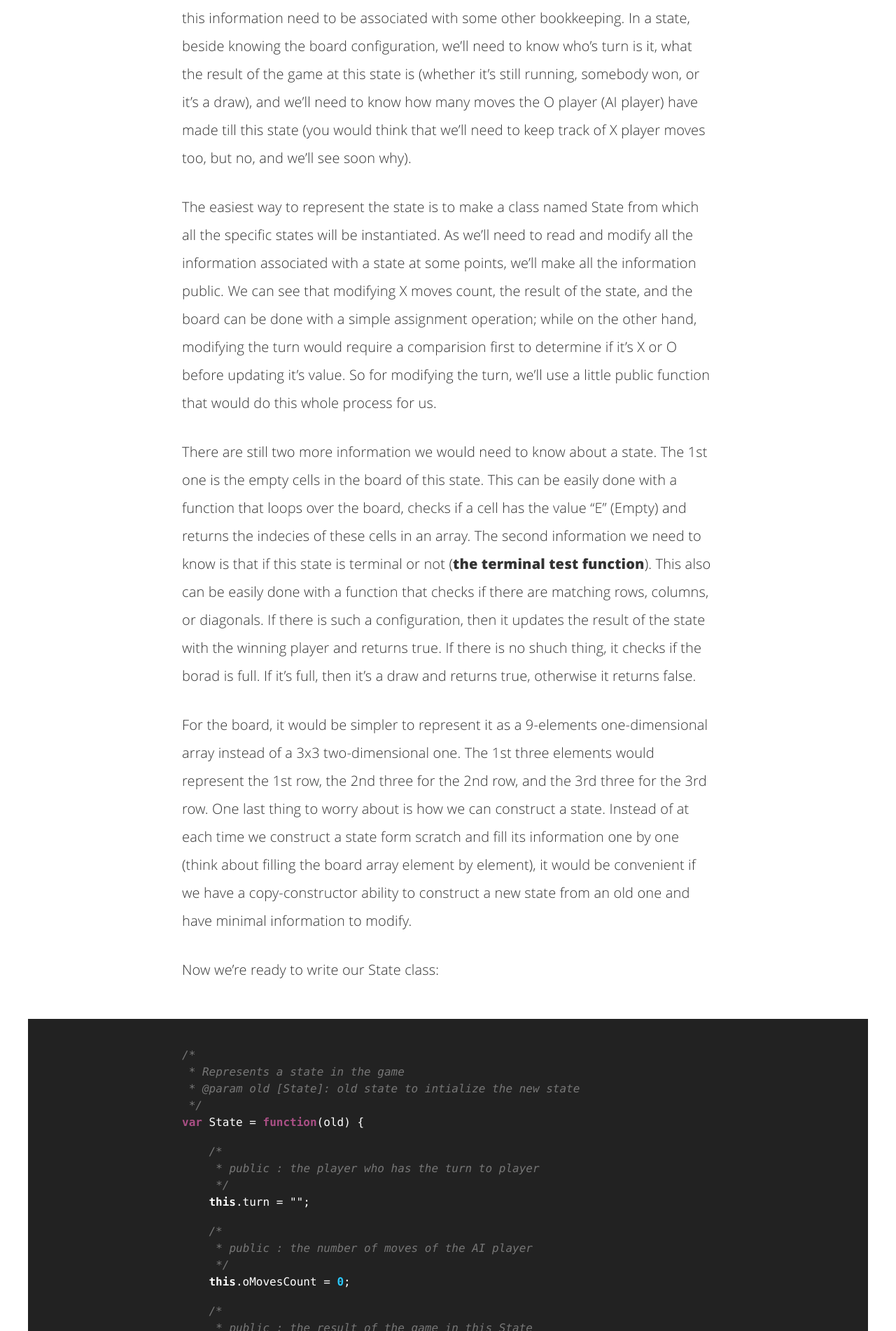
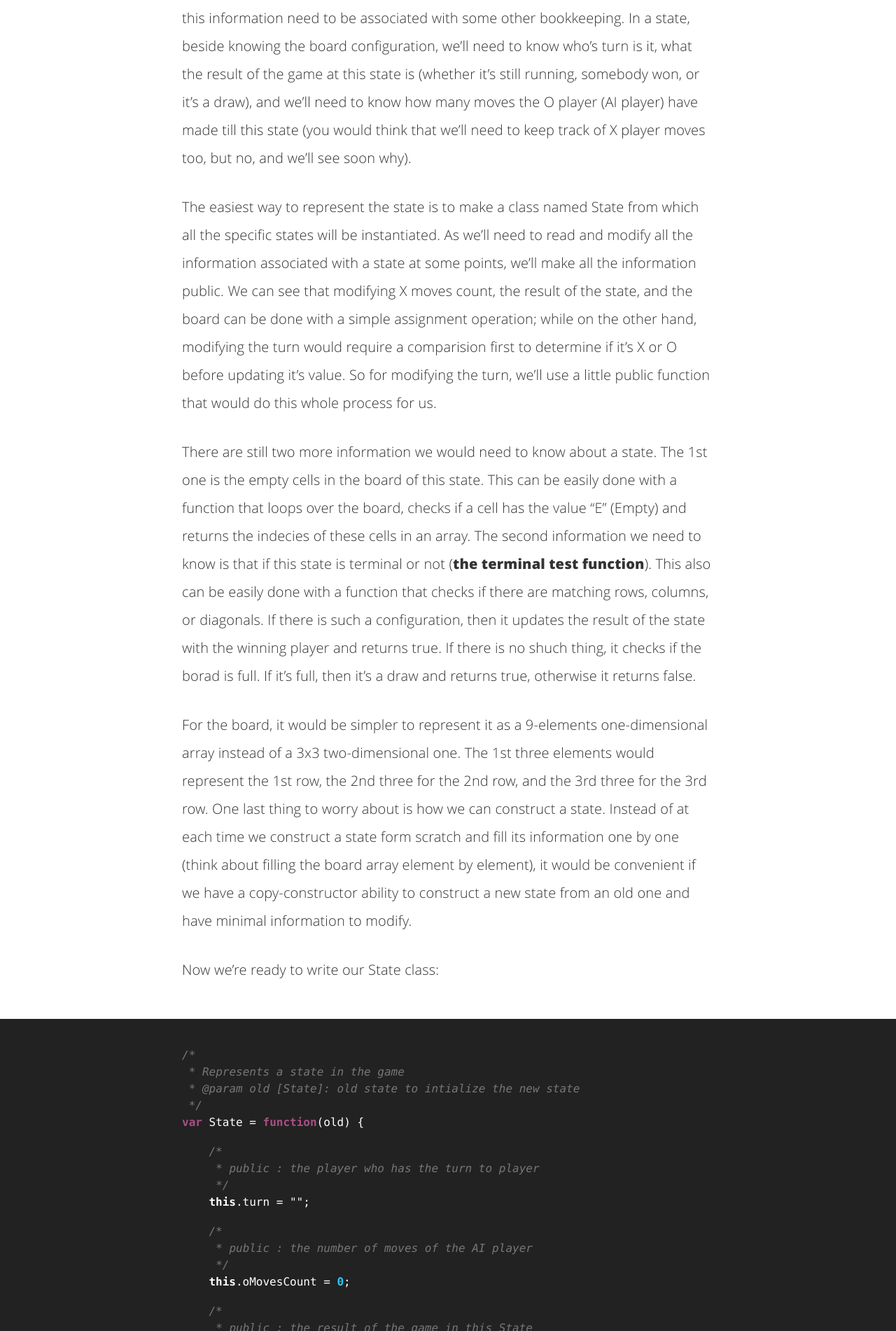
Before and after one commit to Mostafa-Samir/Mostafa-Samir.github.io, a Jekyll site: the page built from _posts/2015-2-1-Tic-Tac-Toe-AI.md, in a window 1280 px wide. Shown: the part 4498-6400 px from the top of the page at 70% size. Built offline with Jekyll 4.4.1, drawn with Linux system fonts in a browser that asks for light colours; comment, search, counter and statistics services are not loaded.

Commit message:
used markdown highlighter

````diff
--- a/_posts/2015-2-1-Tic-Tac-Toe-AI.md
+++ b/_posts/2015-2-1-Tic-Tac-Toe-AI.md
@@ -53,7 +53,7 @@ For the board, it would be simpler to represent it as a 9-elements one-dimension
 
 Now we're ready to write our State class:
 
-{% highlight javascript %}
+```javascript
 /*
  * Represents a state in the game
  * @param old [State]: old state to intialize the new state
@@ -160,7 +160,7 @@ var State = function(old) {
     };
 
 };
-{% endhighlight %}
+```
 
 # The Human Player
 
@@ -174,7 +174,7 @@ We'll postbone the detailed implementation of the AI a little bit. We'll focus n
 
 Our AI class would be something like this:
 
-{% highlight javascript %}
+```javascript
 /*
  * Constructs an AI player with a specific level of intelligence
  * @param level [String]: the desired level of intelligence
@@ -237,7 +237,7 @@ var AI = function(level) {
         }
     };
 };
-{% endhighlight %}
+```
 
 # The AI Actions
 To simplfy the code for the AI decision making and moves, we can take the code that represents the available actions that the AI have and will reson about to another class outisde the AI class. As we just said, it would simpler and better modular design for the project.
@@ -246,7 +246,7 @@ We'll need the AI action to hold two information: the position on the board that
 
 Our AI action class would look like this:
 
-{% highlight javascript %}
+```javascript
 /*
  * Constructs an action that the ai player could make
  * @param pos [Number]: the cell position the ai would make its action in
@@ -279,11 +279,11 @@ var AIAction = function(pos) {
         return next;
     }
 };
-{% endhighlight %}
+```
 
 We said above that the AI uses the minimax value to choose the best action from a lits of available actions, so it's very reasonable to think that we'd need some way to sort the actions based on their minimax values. For that, we provide two public static functions that we can use as a compare function to pass to the javascript's [Array.prototype.sort](https://developer.mozilla.org/en-US/docs/Web/JavaScript/Reference/Global_Objects/Array/sort) function to sort the list of actions in both ascending and descending manners.
 
-{% highlight javascript %}
+```javascript
 /*
  * public static method that defines a rule for sorting AIAction in ascending manner
  * @param firstAction [AIAction] : the first action in a pairwise sort
@@ -313,13 +313,13 @@ AIAction.DESCENDING = function(firstAction, secondAction) {
     else
         return 0; //indicates a tie
 }
-{% endhighlight %}
+```
 
 # The Game
 
 This is the structure that will control the flow of the game and glue everything together in one functioning unit. In such a structure, we'd like to keep and access three kinds of information : the AI player who plays the game with the human,the current state of the game, and the status of the game (wheter it's running or ended), we'll keep those as public attributes for easy access. We'd also need a way to move the game from one state to another as the playing continues, we can implement that with a public function that advances the game to a given state and checks if the game ends at this state and what is the result, if the game doesn't end at this state, the function notifies the player who plays next to continue. Finally, we'd need a public function to start the game.
 
-{% highlight javascript %}
+```javascript
 /*
  * Constructs a game object to be played
  * @param autoPlayer [AIPlayer] : the AI player to be play the game with
@@ -390,7 +390,7 @@ var Game = function(autoPlayer) {
     }
 
 };
-{% endhighlight %}
+```
 
 # Let's Do Some AI
 
@@ -428,7 +428,7 @@ We now have our score function (which doesn't need to keep track of X's moves co
 
 We'll implement this as a public static function of the Game class. We implement it in the Game class because it's a game-related information, and static becuase it doesn't depend on sepcific instances of the game.
 
-{% highlight javascript %}
+```javascript
 /*
  * public static function that calculates the score of the x player in a terminal state
  * @param _state [State]: the state in which the score is calculated
@@ -450,7 +450,7 @@ Game.score = function(_state) {
         }
     }
 }
-{% endhighlight %}
+```
 
 ## **The Minimax Algorithm**
 
@@ -480,7 +480,7 @@ The algorithm now terminates and returns the minimax value of the desired state
 
 It now obvious that the minimax alogorithm is a recursive algorithm and its base case is reaching a terminal state. We can implement it with a recursive function that recurs down to the terminal states, and backs up the minimax value as the recursion unwinds.
 
-{% highlight javascript %}
+```javascript
 /*
  * private recursive function that computes the minimax value of a game state
  * @param state [State] : the state to calculate its minimax value
@@ -534,7 +534,7 @@ function minimaxValue(state) {
         return stateScore;
     }
 }
-{% endhighlight %}
+```
 
 ## **A Master Move**
 
@@ -548,7 +548,7 @@ Now it's time to take some decisions. Using the minimax algorithm, taking an opt
 
 A player who always plays the optimal move is by no doubt a master player. So we implement our **takeAMasterMove** function to allow the AI to always choose the optimal action. This the most difficult level of the game, as it can be proven that a player that plays optimally all the time cannot lose. Your best chance at this level is leading the game to a draw, otherwsie you'll lose.
 
-{% highlight javascript %}
+```javascript
 /*
  * private function: make the ai player take a master move,
  * that is: choose the optimal minimax decision
@@ -589,7 +589,7 @@ function takeAMasterMove(turn) {
     // take the game to the next state
     game.advanceTo(next);
 }
-{% endhighlight %}
+```
 
 ## **A Novice Move**
 
@@ -597,7 +597,7 @@ A Novice player is a player who sometimes takes the optimal move and some other
 
 Coding a probablity might seem like a challenging task if you didn't do it before (at least it did to me), but it turns out that it's a very simple task : If you want to execute a statment P percent of the time, just generate a random number between 0 and 100. You only execute that statment if the generated random number is less than or equal to P.
 
-{% highlight javascript %}
+```javascript
 var P = 40; //some probability in percent form
 if(Math.random()*100 <= P) {
     // carry out the probable task with probability P
@@ -605,11 +605,11 @@ if(Math.random()*100 <= P) {
 else {
    // carry out the other probable task with probability 1 - P
 }
-{% endhighlight %}
+```
 
 Probabilities and randomness is the way used in most entertainment games to make the games playable and with some variance in the AI actions during the game. Imagine playing Call of Duty with an AI that manges to always make headshots with no misses at all, such a game wouldn't be playble and unrealistic. This is where probability comes and add some small probablity that the AI headshoots, with a large probability for regular shots and misses. In our game, we'll use probablity to make the AI miss the optimal move for 60% of the time, and make it for 40% of the time.
 
-{% highlight javascript %}
+```javascript
 /*
  * private function: make the ai player take a novice move,
  * that is: mix between choosing the optimal and suboptimal minimax decisions
@@ -664,13 +664,13 @@ function takeANoviceMove(turn) {
 
     game.advanceTo(next);
 };
-{% endhighlight %}
+```
 
 ## **A Blind Move**
 
 We assume that a blind player is a player who doesn't know anything about the game and doesn't have the ability to reason about the which action is the better than the other. A blind player chooses his actions randomly all the time, and this is the easist level of the game.
 
-{% highlight javascript %}
+```javascript
 /*
  * private function: make the ai player take a blind move
  * that is: choose the cell to place its symbol randomly
@@ -687,7 +687,7 @@ function takeABlindMove(turn) {
 
     game.advanceTo(next);
 }
-{% endhighlight %}
+```
 
 # How difficult is each difficulty ?
 
````
Also changed, not shown: _posts/2015-12-27-async-recursive-patterns-pt2.md (+16 -16 lines).
